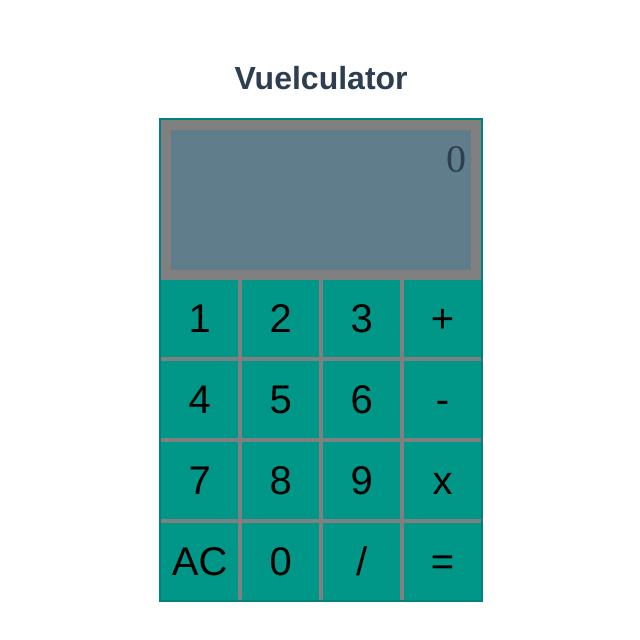
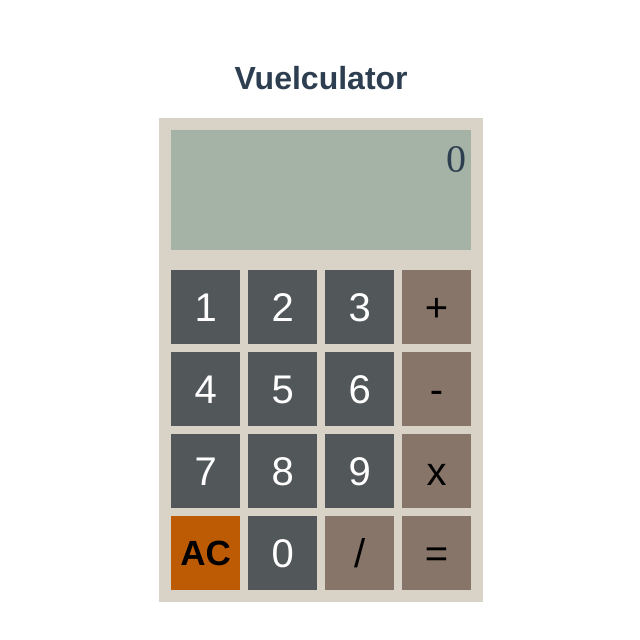
Before and after one commit to 104-Keys/vuelculator, a Vue app: page / in a window 1280 px wide. Shown: the top 640 px of the page, without its empty margins (319-959 px from the left). Built offline with nearby package versions, Linux system fonts and the light colour scheme; a web font is replaced by a local one.

Commit message:
style: Ameliorate calculator looks; differentiate button colors by function

```diff
--- a/src/components/Calculator.vue
+++ b/src/components/Calculator.vue
@@ -8,25 +8,25 @@
 
     <div class="keypad">
 
-      <div class="key" @click="useNumber(1)">1</div>
-      <div class="key" @click="useNumber(2)">2</div>
-      <div class="key" @click="useNumber(3)">3</div>
-      <div class="key" @click="plus()">+</div>
+      <div class="key num" @click="useNumber(1)">1</div>
+      <div class="key num" @click="useNumber(2)">2</div>
+      <div class="key num" @click="useNumber(3)">3</div>
+      <div class="key fn" @click="plus()">+</div>
 
-      <div class="key" @click="useNumber(4)">4</div>
-      <div class="key" @click="useNumber(5)">5</div>
-      <div class="key" @click="useNumber(6)">6</div>
-      <div class="key" @click="minus()">-</div>
+      <div class="key num" @click="useNumber(4)">4</div>
+      <div class="key num" @click="useNumber(5)">5</div>
+      <div class="key num" @click="useNumber(6)">6</div>
+      <div class="key fn" @click="minus()">-</div>
 
-      <div class="key" @click="useNumber(7)">7</div>
-      <div class="key" @click="useNumber(8)">8</div>
-      <div class="key" @click="useNumber(9)">9</div>
-      <div class="key" @click="multiply()">x</div>
+      <div class="key num" @click="useNumber(7)">7</div>
+      <div class="key num" @click="useNumber(8)">8</div>
+      <div class="key num" @click="useNumber(9)">9</div>
+      <div class="key fn" @click="multiply()">x</div>
 
-      <div class="key" @click="clear()">AC</div>
-      <div class="key" @click="useNumber(0)">0</div>
-      <div class="key" @click="divide()">/</div>
-      <div class="key" @click="result()">=</div>
+      <div class="key special" @click="clear()">AC</div>
+      <div class="key num" @click="useNumber(0)">0</div>
+      <div class="key fn" @click="divide()">/</div>
+      <div class="key fn" @click="result()">=</div>
 
     </div>
   </div>
@@ -103,13 +103,13 @@
   flex-direction: column;
   margin-left: auto;
   margin-right: auto;
-  background-color: grey;
-  border: 2px solid teal;
+  background-color: #D9D3C7;
+  border: 2px solid #D9D3C7;
 }
 
 .display{
   flex: 1;
-  background-color: #607d8b;
+  background-color: #A5B3A6;
   margin: 10px;
   font-size: 40px;
   text-align: right;
@@ -122,17 +122,30 @@
   height: 320px;
   display: grid;
   grid-template-columns: repeat(4, 1fr);
-  gap: 4px;
+  gap: 8px;
+  margin: 10px;
 }
 
 .key{
   display: flex;
-  background-color: #009688;
   justify-content: center;
   align-items: center;
   font-size: 40px;
-  color: black;
   cursor: pointer;
+}
+.num{
+  background-color: #525759;
+  color: #ffffff;
+}
+.fn{
+  background-color: #877569;
+  color: #000000;
+}
+.special{
+  background-color: #BD5A04;
+  color: #000000;
+  font-size: 35px;
+  font-weight: bold;
 }
 ::selection{
   background: none;
```
